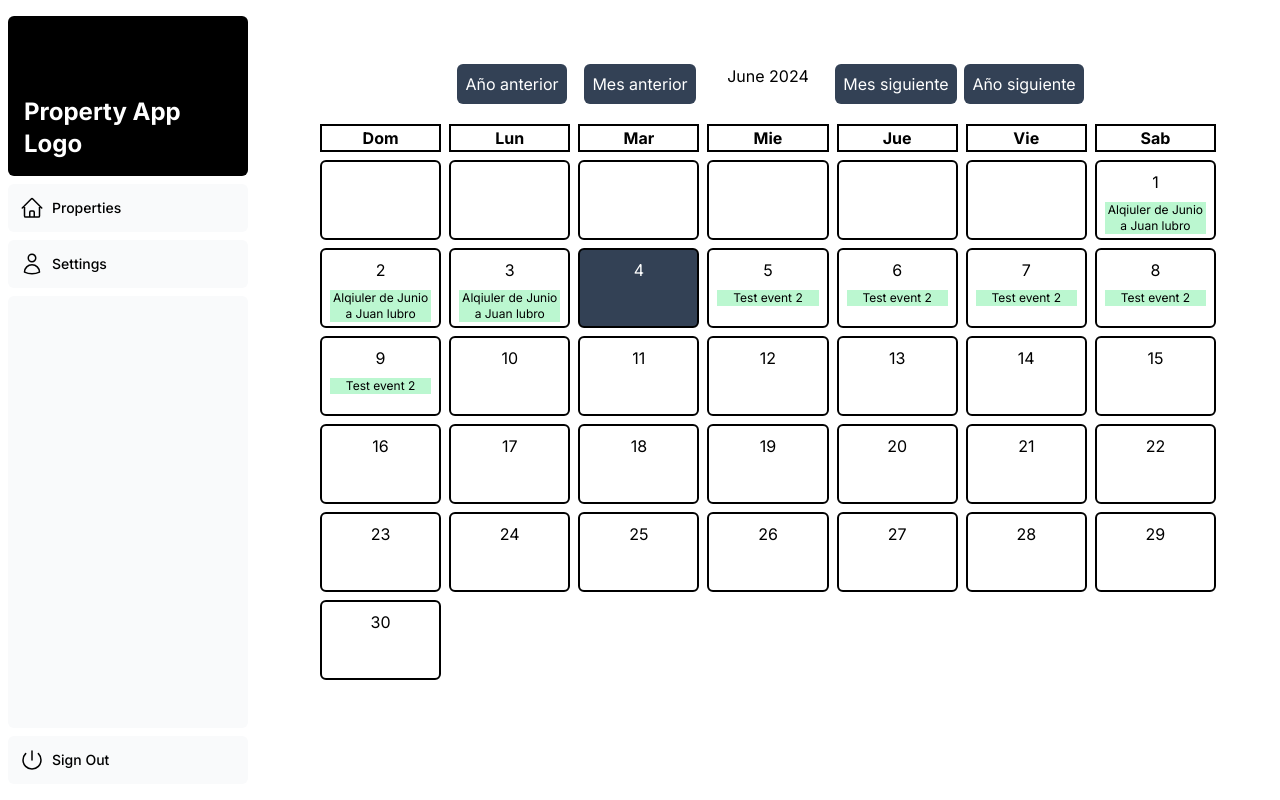
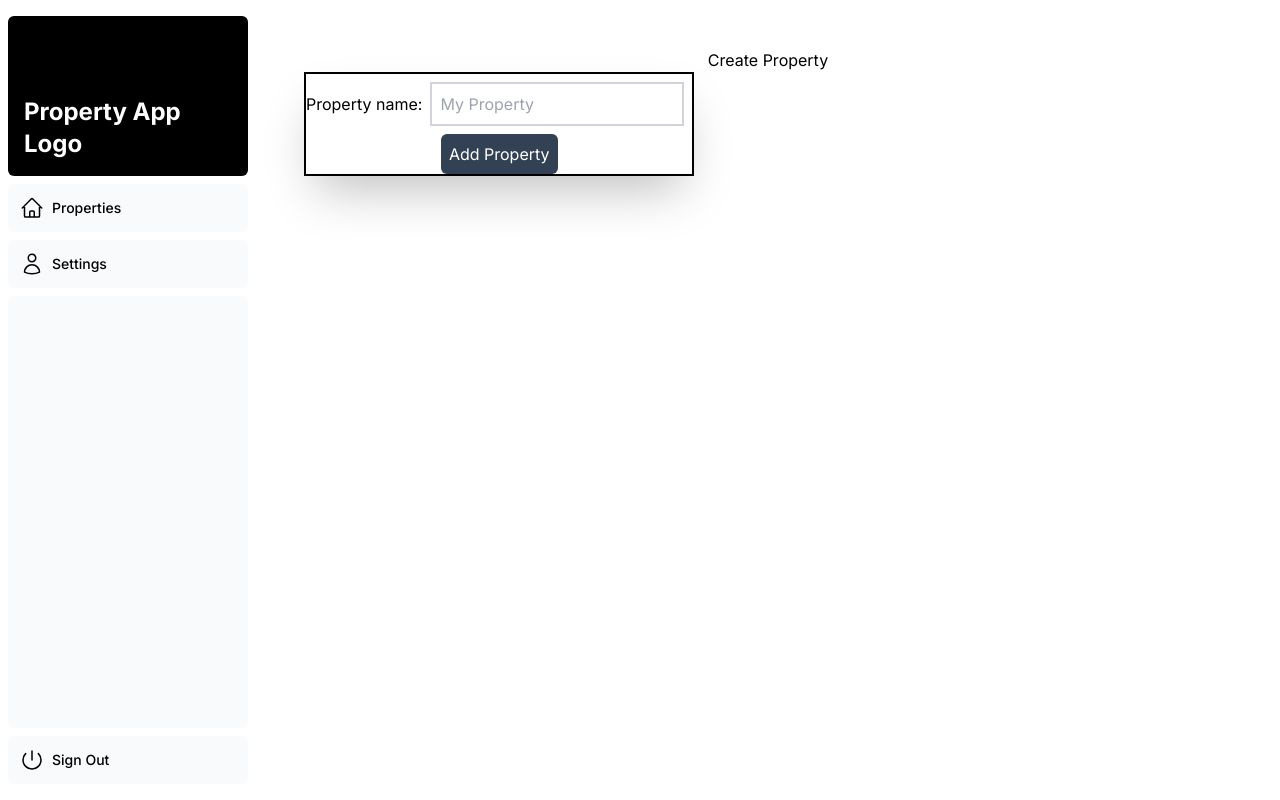
Before and after one commit to TeoRamosKees/Property-app-next, a Next.js app in the folder property-app/: page /dashboard/properties/create in a window 1280 px wide. Built offline with nearby package versions, Linux system fonts and the light colour scheme.

Commit message:
Add property to database

```diff
--- /dev/null
+++ b/property-app/src/app/actions.ts
@@ -0,0 +1,32 @@
+'use server'
+
+import { sql } from '@vercel/postgres';
+import { v4 } from 'uuid';
+
+interface Event {
+    startDate: Date;
+    endDate: Date;
+    title: string;
+}
+
+
+export const addProperty = async ({userId, name, reservations}: {userId: string, name: string, reservations: Event[]}) => {
+    // make db call to add property
+    let propertyId = v4().toString();
+
+    console.log(`Adding property with id: ${propertyId}`)
+    try{
+        console.log('Adding property');
+        await sql`INSERT INTO properties (property_id, user_id, name) VALUES (${propertyId}, ${userId}, ${name})`;
+        console.log('Property added successfully');
+        reservations.forEach(async (reservation) => {
+            await sql`INSERT INTO reservations (property_id, start_date, end_date, title) VALUES (${propertyId}, ${reservation.startDate.toString()}, ${reservation.endDate.toString()}, ${reservation.title})`;
+        });
+
+    } catch (error) {
+        return { message: 'Error adding property' }
+    }
+
+
+    return { message: 'Property added successfully' }
+}
--- /dev/null
+++ b/property-app/src/app/api/create-properties-table/route.ts
@@ -0,0 +1,19 @@
+import { sql } from '@vercel/postgres';
+import { NextResponse } from 'next/server';
+
+export async function GET(request: Request) {
+  try {
+    const result = await sql`
+      CREATE TABLE IF NOT EXISTS properties (
+        id serial PRIMARY KEY,
+        property_id VARCHAR(255) NOT NULL,
+        user_id VARCHAR(255) NOT NULL,
+        name VARCHAR(255) NOT NULL
+      );
+    `;
+    return NextResponse.json({ result }, { status: 200 });
+  } catch (error: any) {
+    console.error('Error creating table:', error);
+    return NextResponse.json({ error: error.message }, { status: 500 });
+  }
+}
--- /dev/null
+++ b/property-app/src/app/api/create-reservations-table/route.ts
@@ -0,0 +1,20 @@
+import { sql } from '@vercel/postgres';
+import { NextResponse } from 'next/server';
+
+export async function GET(request: Request) {
+  try {
+    const result = await sql`
+      CREATE TABLE IF NOT EXISTS reservations (
+        id serial PRIMARY KEY,
+        property_id VARCHAR(255) NOT NULL,
+        start_date VARCHAR(255) NOT NULL,
+        end_date VARCHAR(255) NOT NULL,
+        title VARCHAR(255) NOT NULL
+      );
+    `;
+    return NextResponse.json({ result }, { status: 200 });
+  } catch (error: any) {
+    console.error('Error creating table:', error);
+    return NextResponse.json({ error: error.message }, { status: 500 });
+  }
+}
--- a/property-app/src/app/dashboard/properties/[id]/calendar/page.tsx
+++ b/property-app/src/app/dashboard/properties/[id]/calendar/page.tsx
@@ -3,6 +3,7 @@ import { addDays, subDays } from 'date-fns';
 
 export default function PropertyCalendarPage() {
     return (
+        <div>
             <PropertyCalendar
                 events={[
                     {
@@ -17,5 +18,6 @@ export default function PropertyCalendarPage() {
                     }
                 ]}
             />
+        </div>
     );
 }
--- a/property-app/src/app/dashboard/properties/create/page.tsx
+++ b/property-app/src/app/dashboard/properties/create/page.tsx
@@ -1,23 +1,55 @@
-import PropertyCalendar from '@/app/ui/properties/calendar';
+'use client'
+
+import { addProperty } from '@/app/actions';
+import { useState } from 'react';
 import { addDays, subDays } from 'date-fns';
+import { redirect } from 'next/navigation'
+
+interface Event {
+    startDate: Date;
+    endDate: Date;
+    title: string;
+}
 
 export default function CreateProperty() {
+    const [userId, setUserId] = useState('UUID-DE-PRUEBA');
+    const [name, setName] = useState('My Property');
+    const [reservations, setReservations] = useState<Event[]>([
+        {
+            startDate: subDays(new Date(), 3),
+            endDate: addDays(new Date(), 1),
+            title: 'My Reservation'
+        }
+    ]);
+
+
+
+    const handleSubmit = async (e: React.FormEvent) => {
+        e.preventDefault();
+        const response = await addProperty({ userId, name, reservations });
+        console.log(response);
+        redirect('/dashboard/properties')
+    };
+
     return (
         <div>
-            <PropertyCalendar
-                events={[
-                    {
-                        startDate: subDays(new Date(), 5),
-                        endDate: subDays(new Date(), 1),
-                        title: "Alqiuler de Junio a Juan lubro"
-                    },
-                    {
-                        startDate: addDays(new Date(), 1),
-                        endDate: addDays(new Date(), 5),
-                        title: "Test event 2"
-                    }
-                ]}
-            />
+            <h1 className='text-center'>Create Property</h1>
+            <form onSubmit={handleSubmit} className='border-2 border-black flex flex-col items-center w-fit shadow-2xl'>
+                <label>
+                    Property name:
+                    <input
+                        className='border-2 border-gray-300 p-2 m-2'
+                        type="text"
+                        placeholder={name}
+                        onChange={(e) => setUserId(e.target.value)}
+                        required
+                    />
+                </label>
+                {/* submit button */}
+                <button type="submit" className="bg-slate-700 text-white rounded-md p-2 hover:bg-slate-900">
+                    Add Property
+                </button>
+            </form>
         </div>
     );
 }
--- a/property-app/src/app/ui/properties/buttons.tsx
+++ b/property-app/src/app/ui/properties/buttons.tsx
@@ -12,3 +12,13 @@ export function CreateProperty() {
     </Link>
   );
 }
+
+interface textButtonProps {
+  text: string;
+}
+
+export default function changeMonthButton({text}: textButtonProps) {
+  return (
+    <button className="bg-slate-700 text-white rounded-md p-2 hover:bg-slate-900">{text}</button>
+  );
+}
--- a/property-app/src/app/ui/properties/calendar.tsx
+++ b/property-app/src/app/ui/properties/calendar.tsx
@@ -3,6 +3,7 @@
 import clsx from "clsx";
 import { addMonths, eachDayOfInterval, endOfMonth, format, getDay, isSameDay, isToday, startOfMonth } from "date-fns";
 import { useEffect, useMemo, useState } from "react";
+import ChangeMonthButton from "@/app/ui/properties/buttons";
 
 // weekdays in Spanish
 const WEEKDAYS = ['Dom', 'Lun', 'Mar', 'Mie', 'Jue', 'Vie', 'Sab'];
@@ -78,22 +79,40 @@ export default function PropertyCalendar({ events = [] }: EventCalendarProps) {
 
     return (
         <div className="container mx-auto p-4">
-            <div className="grid grid-cols-7 gap 2 mb-5">
+            <div className="grid grid-cols-2 gap-2 mb-5">
+                <div className="flex flex-col items-center">
+                    <h1 className="text-2xl font-bold">Calendario de la propiedad</h1>
+                </div>
+                <div className="flex flex-col items-center">
+                    <button className="bg-green-700 text-white rounded-md p-2 hover:bg-green-900 w-fit">
+                        Agregar alquiler
+                    </button>
+                </div>
+            </div>
+            <div className="grid grid-cols-7 gap-2 mb-5">
                 <div />
                 <div className="flex flex-col items-center">
-                    <button className="bg-slate-700 text-white rounded-md p-2 hover:bg-slate-900" onClick={() => handleButton("1")}>Año anterior</button>
+                    <div onClick={() => handleButton("1")}>
+                        <ChangeMonthButton text="Año anterior" />
+                    </div>
                 </div>
                 <div className="flex flex-col items-center">
-                    <button className="bg-slate-700 text-white rounded-md p-2 hover:bg-slate-900" onClick={() => handleButton("2")}>Mes anterior</button>
+                    <div onClick={() => handleButton("2")}>
+                        <ChangeMonthButton text="Mes anterior" />
+                    </div>
                 </div>
                 <div className="mb-4">
                     <h2 className="text-center">{format(currentDate, 'MMMM yyyy')}</h2>
                 </div>
                 <div className="flex flex-col items-center">
-                    <button className="bg-slate-700 text-white rounded-md p-2 hover:bg-slate-900" onClick={() => handleButton("3")}>Mes siguiente</button>
+                    <div onClick={() => handleButton("3")}>
+                        <ChangeMonthButton text="Mes siguiente" />
+                    </div>
                 </div>
                 <div className="flex flex-col items-center">
-                    <button className="bg-slate-700 text-white rounded-md p-2 hover:bg-slate-900" onClick={() => handleButton("4")}>Año siguiente</button>
+                    <div onClick={() => handleButton("4")}>
+                        <ChangeMonthButton text="Año siguiente" />
+                    </div>
                 </div>
             </div>
             <div className="grid grid-cols-7 gap-2">
@@ -112,7 +131,7 @@ export default function PropertyCalendar({ events = [] }: EventCalendarProps) {
 
                     return (
                         <div key={index} className={clsx(
-                            "text-center border-2 border-black rounded-md p-2 h-20 hover:bg-black hover:text-white", {
+                            "text-center border-2 border-black rounded-md p-2 h-20 hover:bg-black hover:text-white cursor-pointer", {
                                 'bg-slate-700 text-white': isToday(day),
                             }
                         )}>
@@ -120,7 +139,7 @@ export default function PropertyCalendar({ events = [] }: EventCalendarProps) {
                             {eventTitles.length > 0 && (
                                 <div className="mt-2">
                                     {eventTitles.map((title, idx) => (
-                                        <div key={idx} className="text-xs text-black bg-green-200">
+                                        <div key={idx} className="text-xs text-black bg-slate-400">
                                             {title}
                                         </div>
                                     ))}
```
Also changed, not shown: property-app/src/app/lib/definitions.tsx (+14 -9 lines), property-app/src/app/dashboard/properties/[id]/calendar/addDate/page.tsx (added). Lines whose indentation alone changed are shown as unchanged.
